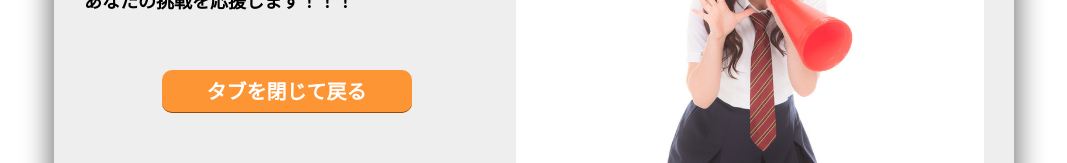
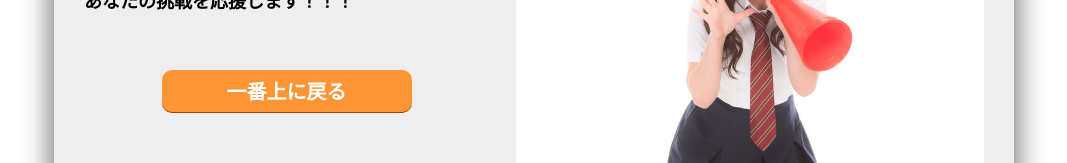
Before and after one commit to tukasa-kira/My-Profile, a plain HTML site: page index.html in a window 1280 px wide. Shown: the part 3901-4064 px from the top of the page, without its empty margins (106-1173 px from the left). Drawn offline with Linux system fonts and the light colour scheme.

Commit message:
Update index.html

```diff
--- a/index.html
+++ b/index.html
@@ -51,7 +51,7 @@
           さあ、私と一緒にプログラミング学習を始めましょう！<br>
           あなたの挑戦を応援します！！！
         </p>
-        <a href="#">タブを閉じて戻る</a>
+        <a href="#">一番上に戻る</a>
       </div>
       <img src="img/cheer.jpg" alt="チアガールの写真">
     </div>
```
